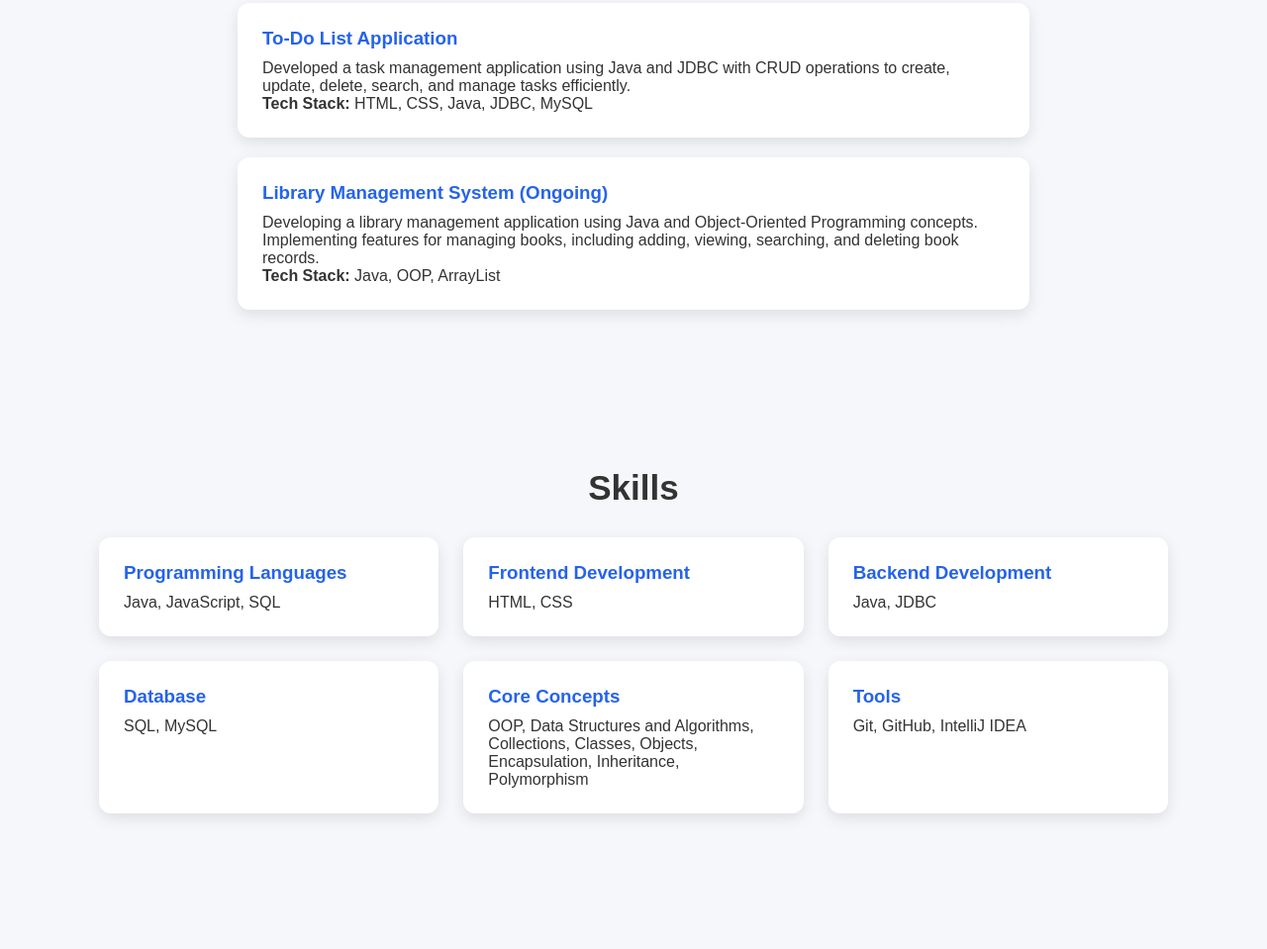
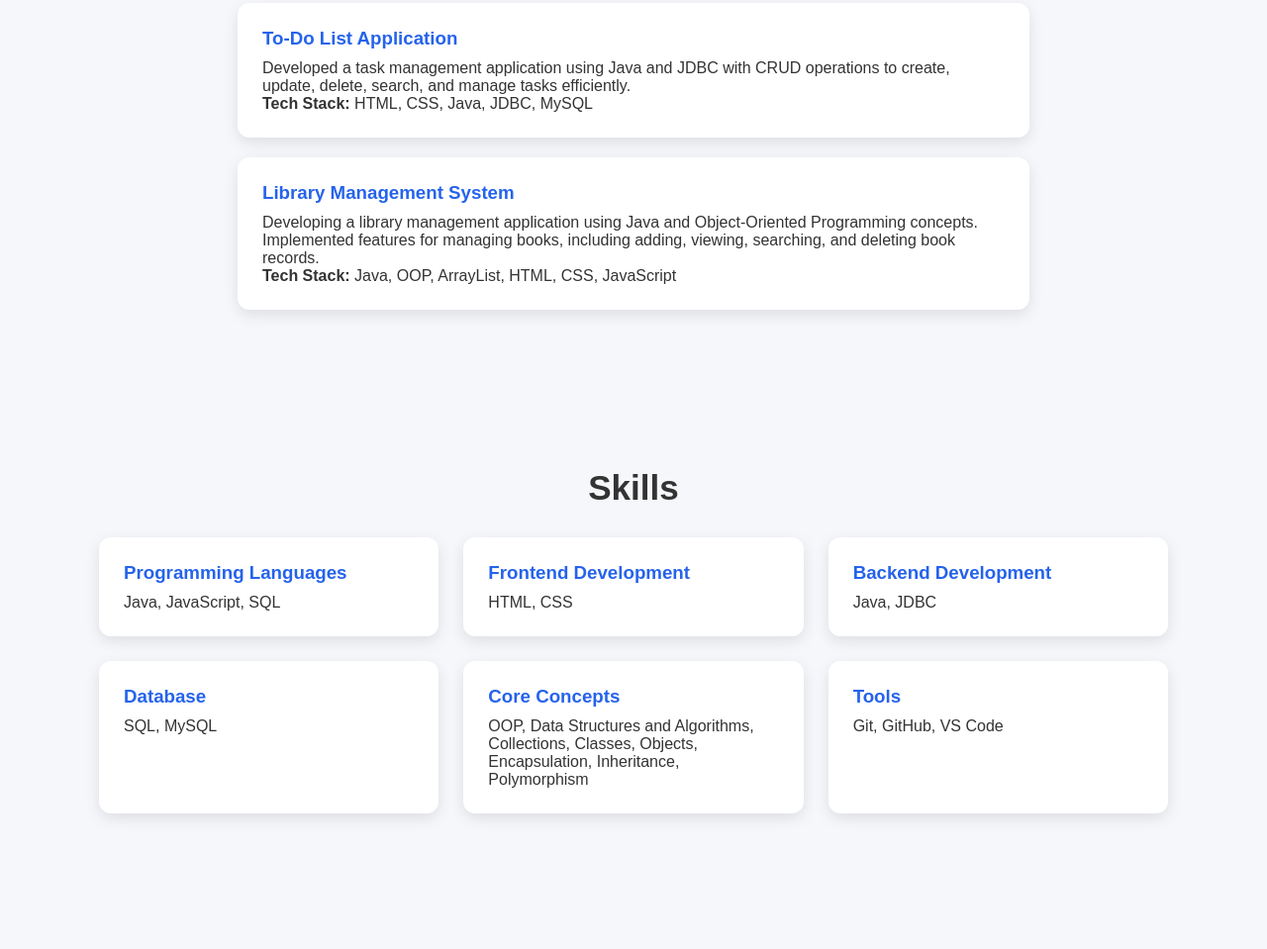
Before and after one commit to rupalavanya780-wq/portfolio-website, a plain HTML site: page index.html in a window 1280 px wide. Shown: the part 2181-3140 px from the top of the page at 99% size. Drawn offline with Linux system fonts and the light colour scheme.

Commit message:
Update resume and library project details

```diff
--- a/index.html
+++ b/index.html
@@ -162,18 +162,18 @@
 
         <div class="project-card">
 
-    <h3>Library Management System (Ongoing)</h3>
+    <h3>Library Management System</h3>
 
     <p>
         Developing a library management application using Java and
-        Object-Oriented Programming concepts. Implementing features
+        Object-Oriented Programming concepts. Implemented features
         for managing books, including adding, viewing, searching,
         and deleting book records.
     </p>
 
     <p>
         <strong>Tech Stack:</strong>
-        Java, OOP, ArrayList
+        Java, OOP, ArrayList, HTML, CSS, JavaScript
     </p>
 
 </div>
@@ -227,7 +227,7 @@
 
         <div class="skill-card">
             <h3>Tools</h3>
-            <p>Git, GitHub, IntelliJ IDEA</p>
+            <p>Git, GitHub, VS Code</p>
         </div>
 
     </div>
```
Also changed, not shown: 1 other file.
